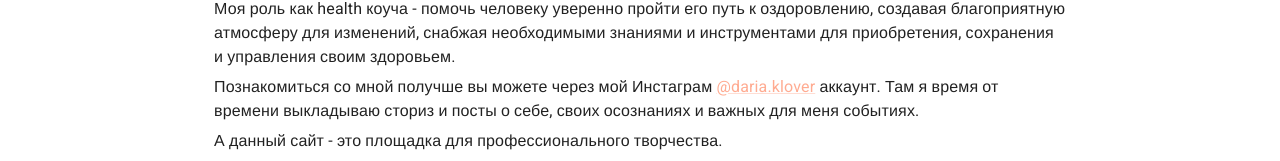
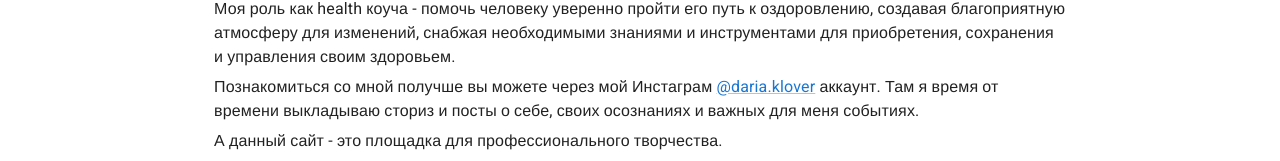
Before and after one commit to SiarheiBobryk/dariaklover, a React (Create React App) app: page /about in a window 1280 px wide. Shown: the part 431-592 px from the top of the page. Built offline with nearby package versions, Linux system fonts and the light colour scheme; a web font is replaced by a local one.

Commit message:
Theme refactoring (#179)
Changes:
- Simplify `createThemeOptions.ts`
- `ThemeProvider` improvements
- Tweak the dark mode colors

```diff
--- a/src/providers/AppConfigProvider/AppConfigProvider.tsx
+++ b/src/providers/AppConfigProvider/AppConfigProvider.tsx
@@ -43,7 +43,7 @@ export const config: Config = {
   colorModeDefault: 'light', // NOTE: the color-mode is managed by `ColorModeProvider`
   themeColor: {
     light: '#fff',
-    dark: '#121212',
+    dark: '#212121',
   },
   instagram: {
     id: '@daria.klover',
--- a/src/providers/ThemeProvider/ThemeProvider.tsx
+++ b/src/providers/ThemeProvider/ThemeProvider.tsx
@@ -14,9 +14,12 @@ function ThemeProvider(props: ThemeProviderProps) {
   const { children } = props;
   const { mode }: ColorModeContextValue = React.useContext(ColorModeContext);
 
-  const theme: Theme = React.useMemo(() => {
-    return createTheme(mode);
-  }, [mode]);
+  const theme: Theme = React.useMemo(
+    function memoizeCreateTheme() {
+      return createTheme(mode);
+    },
+    [mode],
+  );
 
   return (
     <ThemeProviderMui theme={theme}>
--- a/src/styles/createThemeOptions.ts
+++ b/src/styles/createThemeOptions.ts
@@ -1,26 +1,26 @@
 import { PaletteMode } from '@mui/material';
-import {
-  PaletteOptions as PaletteOptionsMui,
-  SimplePaletteColorOptions as SimplePaletteColorOptionsMui,
-  ThemeOptions as ThemeOptionsMui,
-} from '@mui/material/styles';
-import { deepOrange } from '@mui/material/colors';
+import { ThemeOptions as ThemeOptionsMui } from '@mui/material/styles';
+import { blue, grey, deepOrange } from '@mui/material/colors';
 
-export interface PaletteOptions extends PaletteOptionsMui {
-  primary: SimplePaletteColorOptionsMui; // TODO: Make it required once we have a custom palette
-}
-
-export interface ThemeOptions extends ThemeOptionsMui {
-  palette: PaletteOptions;
-}
-
-function createThemeOptions(mode: PaletteMode): ThemeOptions {
+function createThemeOptions(mode: PaletteMode): ThemeOptionsMui {
   return {
     palette: {
       mode,
-      primary: {
-        main: deepOrange[200],
-      },
+      ...(mode === 'light'
+        ? {
+            primary: {
+              main: blue[700],
+            },
+            secondary: {
+              main: deepOrange[200],
+            },
+          }
+        : {
+            background: {
+              default: grey[900],
+              paper: grey[900],
+            },
+          }),
     },
     components: {
       MuiTypography: {
```
Also changed, not shown: src/styles/createTheme.ts (+0 -8 lines).
